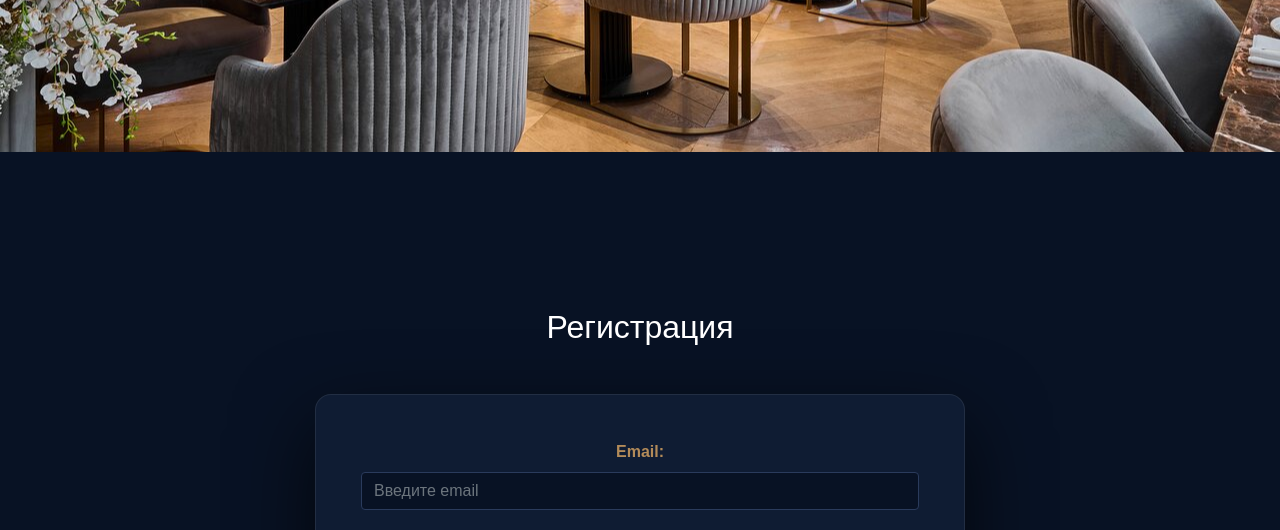
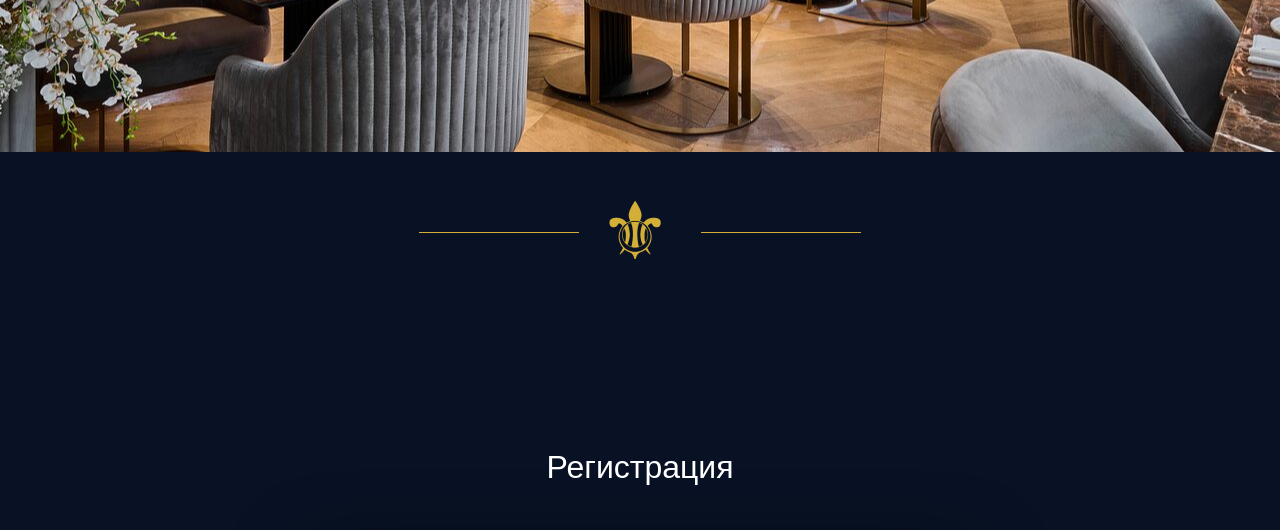
Before and after one commit to kseniya161-max/restaurant_booking, a Django app: page /users/register/ in a window 1280 px wide. Shown: the part 418-948 px from the top of the page. Run offline with Django 5.2, Linux system fonts and the light colour scheme; some libraries are stand-ins or nearby versions.

Commit message:
correcting html icon

```diff
--- a/static/css/styles.css
+++ b/static/css/styles.css
@@ -188,7 +188,7 @@ padding-top:200px;
 padding-bottom:80px;
 }
 
-card-about{
+.card-about{
 border:none;
 border-radius:10px;
 overflow:hidden;
--- a/users/templates/users/register.html
+++ b/users/templates/users/register.html
@@ -9,6 +9,13 @@
 
 </section>
 
+  <div class="divider">
+
+<span></span>
+⚜
+<span></span>
+
+</div>
 
 <section class="contact-form container mt-5 mb-5">
 
```
Also changed, not shown: templates/registration/login.html (+8 -0 lines).
